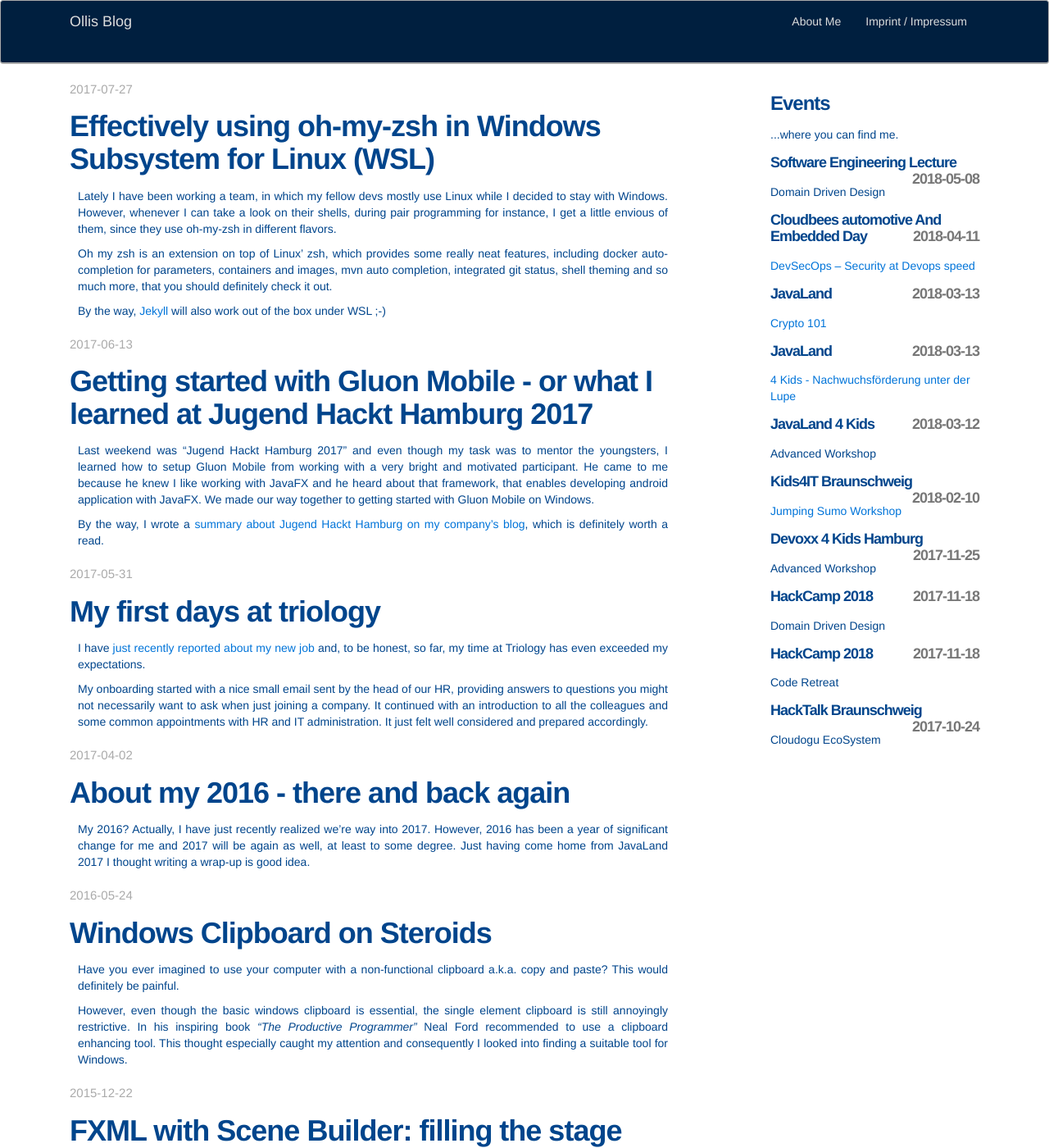
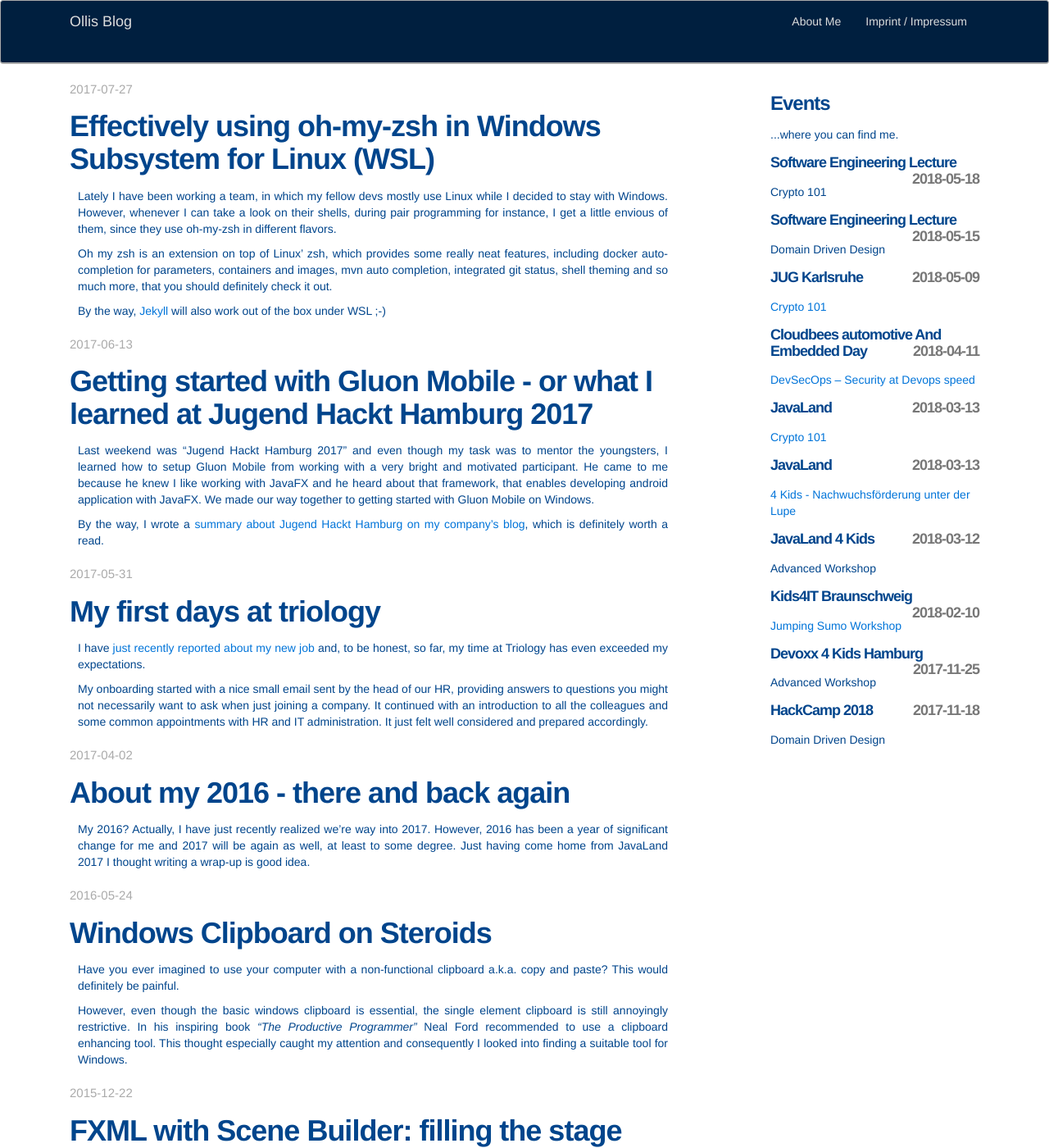
Before and after one commit to omilke/omilke.github.io, a Jekyll site: the page built from index.html, in a window 1280 px wide and 1400 px high. Shown: the whole window at 82% size. Built offline with Jekyll 4.4.1, drawn with Linux system fonts in a browser that asks for light colours.

Commit message:
update events

```diff
--- a/_data/events.yml
+++ b/_data/events.yml
@@ -1,6 +1,15 @@
+- event: Software Engineering Lecture
+  title: Crypto 101
+  date: 2018-05-18
+
 - event: Software Engineering Lecture
   title: Domain Driven Design
-  date: 2018-05-08
+  date: 2018-05-15
+
+- event: JUG Karlsruhe
+  title: Crypto 101
+  date: 2018-05-09
+  link: http://jug-karlsruhe.de/content/crypto-101/
 
 - event: Cloudbees automotive And Embedded Day
   title: DevSecOps – Security at Devops speed
```
